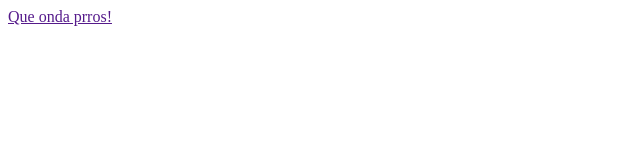
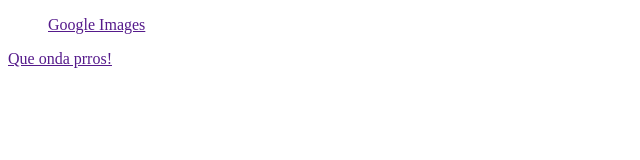
Before and after one commit to PaquitoJ/web-prog-py, a plain HTML site: page hello.html in a window 1280 px wide. Shown: the whole page, without its empty margins (0-640 px from the left). Drawn offline with Linux system fonts and the light colour scheme.

Commit message:
Add a nav

```diff
--- a/hello.html
+++ b/hello.html
@@ -7,6 +7,9 @@
     <title>Documento de prueba</title>
 </head>
 <body>
+    <nav>
+        <ul><a href="">Google Images</a></ul>
+    </nav>
     <a href="">Que onda prros!</a>
 </body>
 </html>
```
